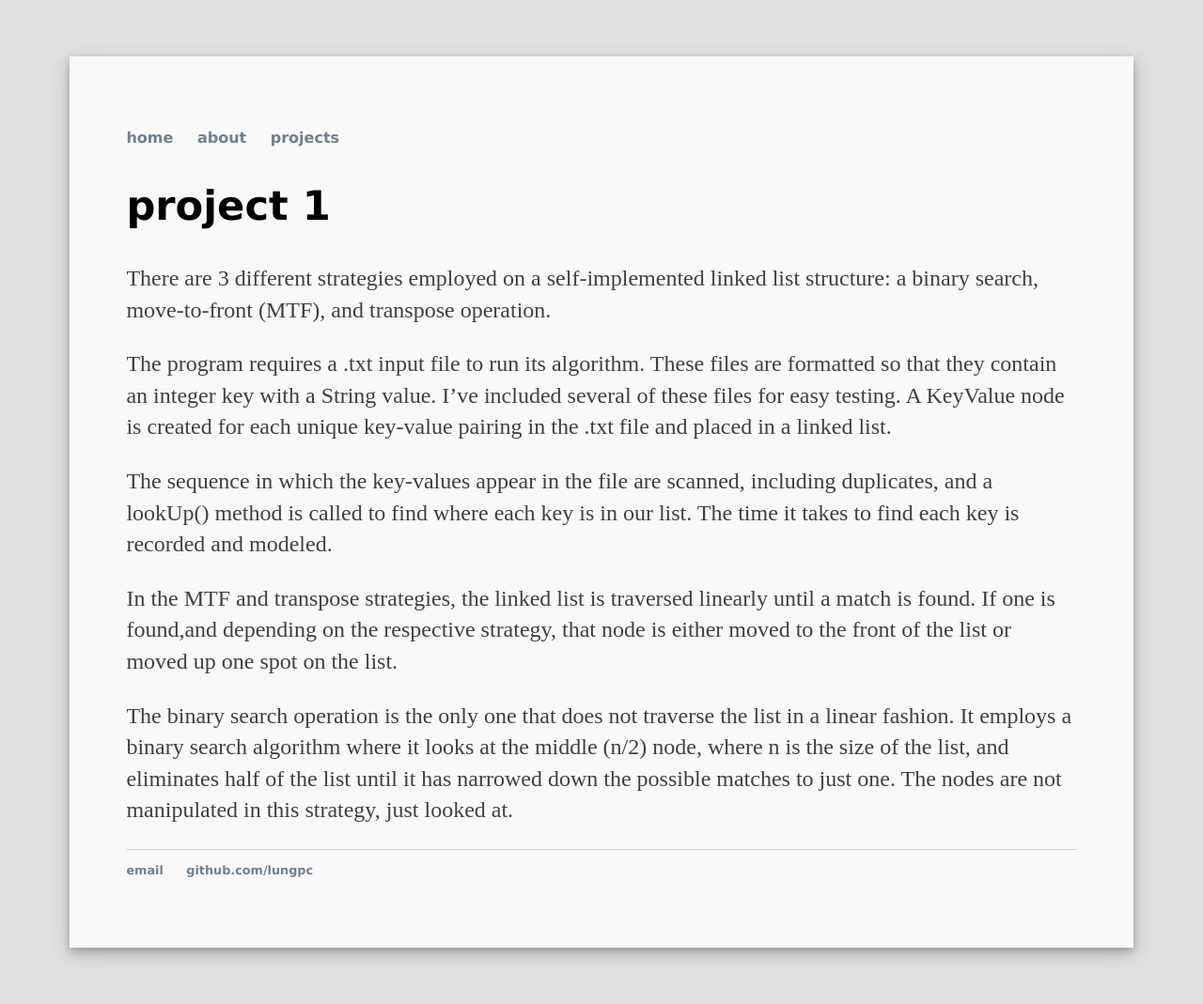
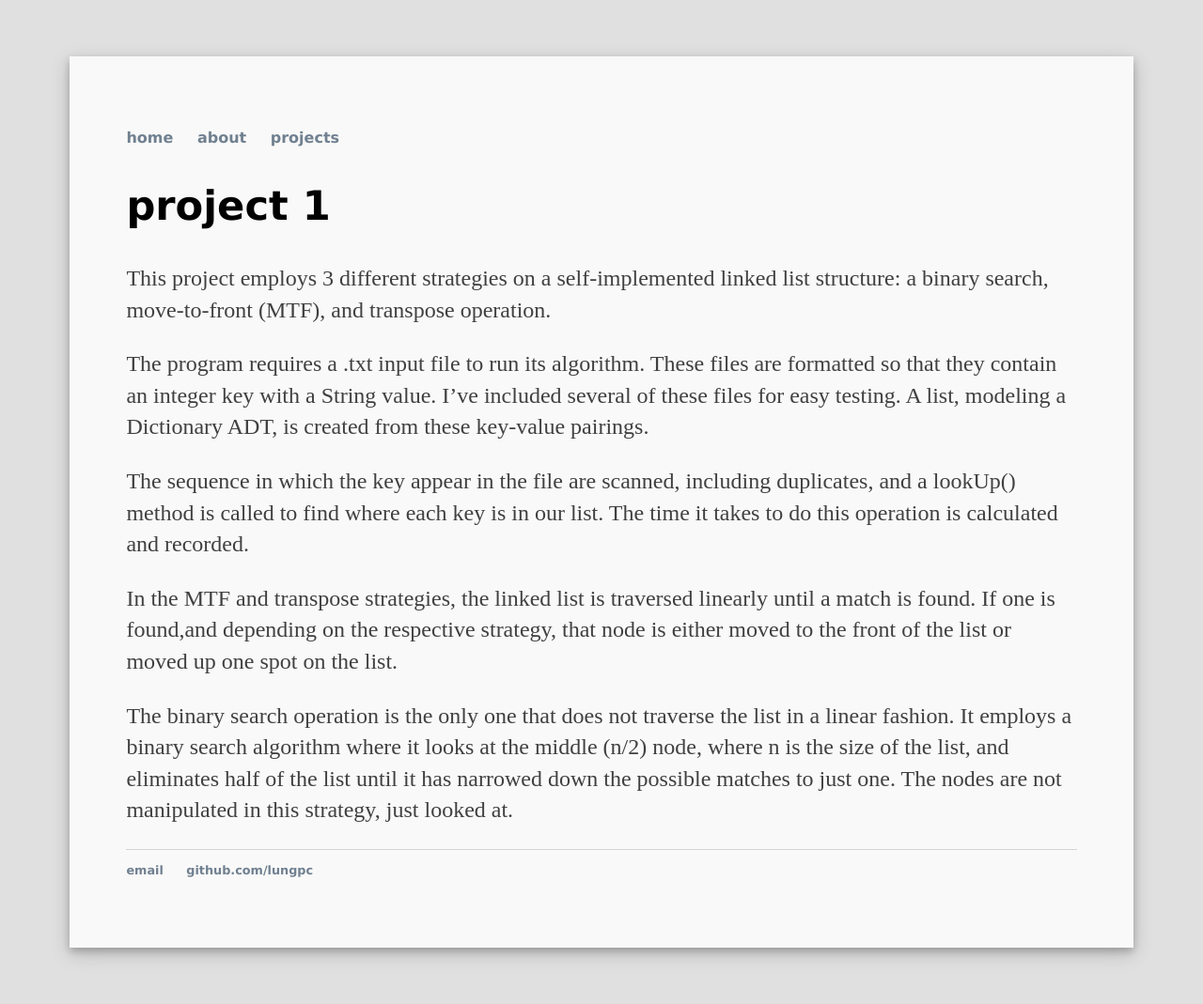
Before and after one commit to lungpc/lungpc.github.io, a Jekyll site: the page built from projects/p1/index.html, in a window 1280 px wide. Shown: the whole page at 94% size. Built offline with Jekyll 4.4.1, drawn with Linux system fonts in a browser that asks for light colours.

Commit message:
Update index.html

```diff
--- a/projects/p1/index.html
+++ b/projects/p1/index.html
@@ -4,15 +4,16 @@ name: Project 1
 ---
 
 <h2>project 1</h2>
-<p>There are 3 different strategies employed on a self-implemented linked list structure:
+<p>This project employs 3 different strategies on a self-implemented linked list structure:
 a binary search, move-to-front (MTF), and transpose operation.</p>
 
 <p>The program requires a .txt input file to run its algorithm. These files are formatted so that
 they contain an integer key with a String value. I’ve included several of these files for easy testing.
-A KeyValue node is created for each unique key-value pairing in the .txt file and placed in a linked list.</p>
+A list, modeling a Dictionary ADT, is created from these key-value pairings.</p>
 
-<p>The sequence in which the key-values appear in the file are scanned, including duplicates, and a lookUp()
-method is called to find where each key is in our list. The time it takes to find each key is recorded and modeled.</p>
+<p>The sequence in which the key appear in the file are scanned, including duplicates, and a lookUp()
+method is called to find where each key is in our list. The time it takes to do this operation is
+calculated and recorded.</p>
 
 <p>In the MTF and transpose strategies, the linked list is traversed linearly until a match is found.
 If one is found,and depending on the respective strategy, that node is either moved to the front of
```
